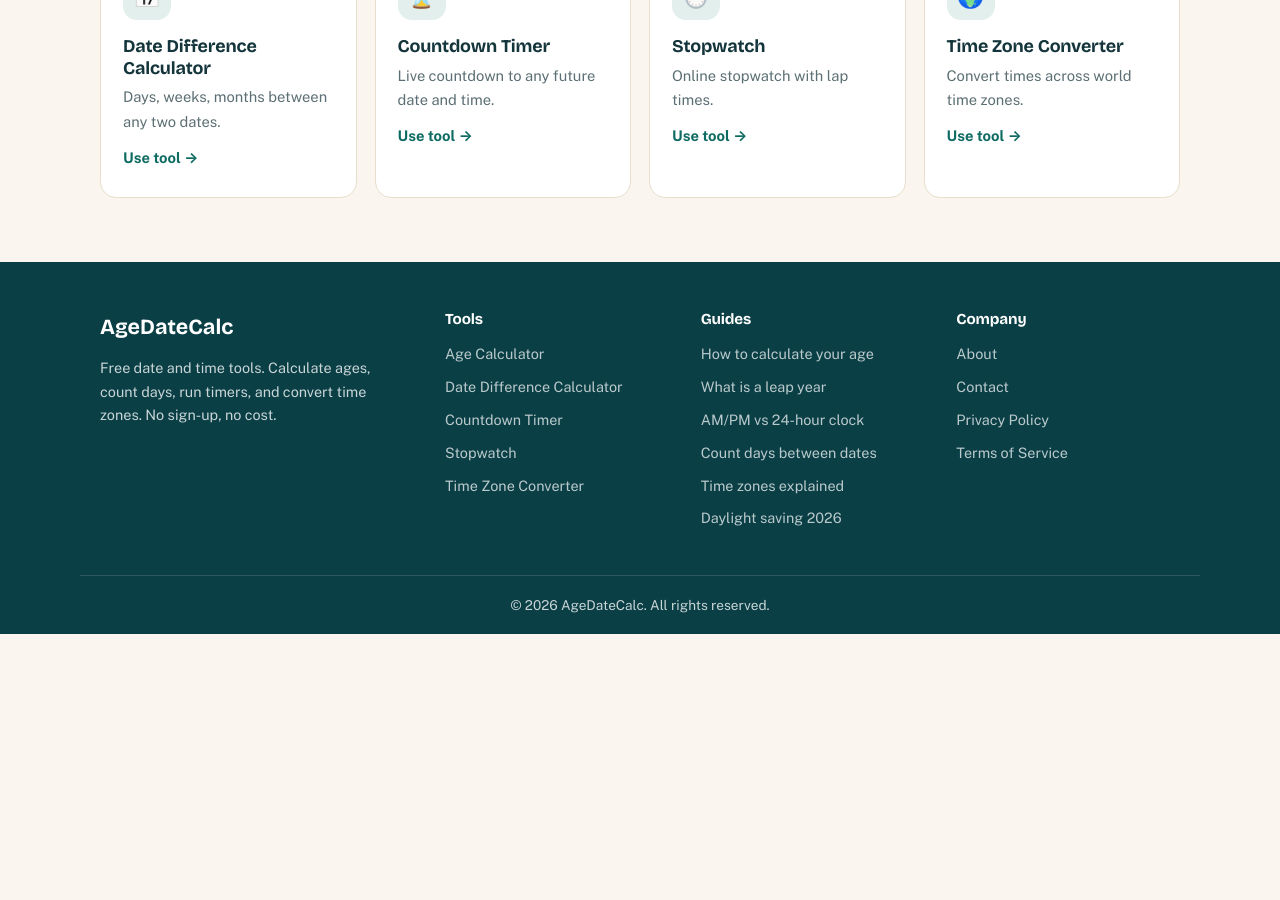
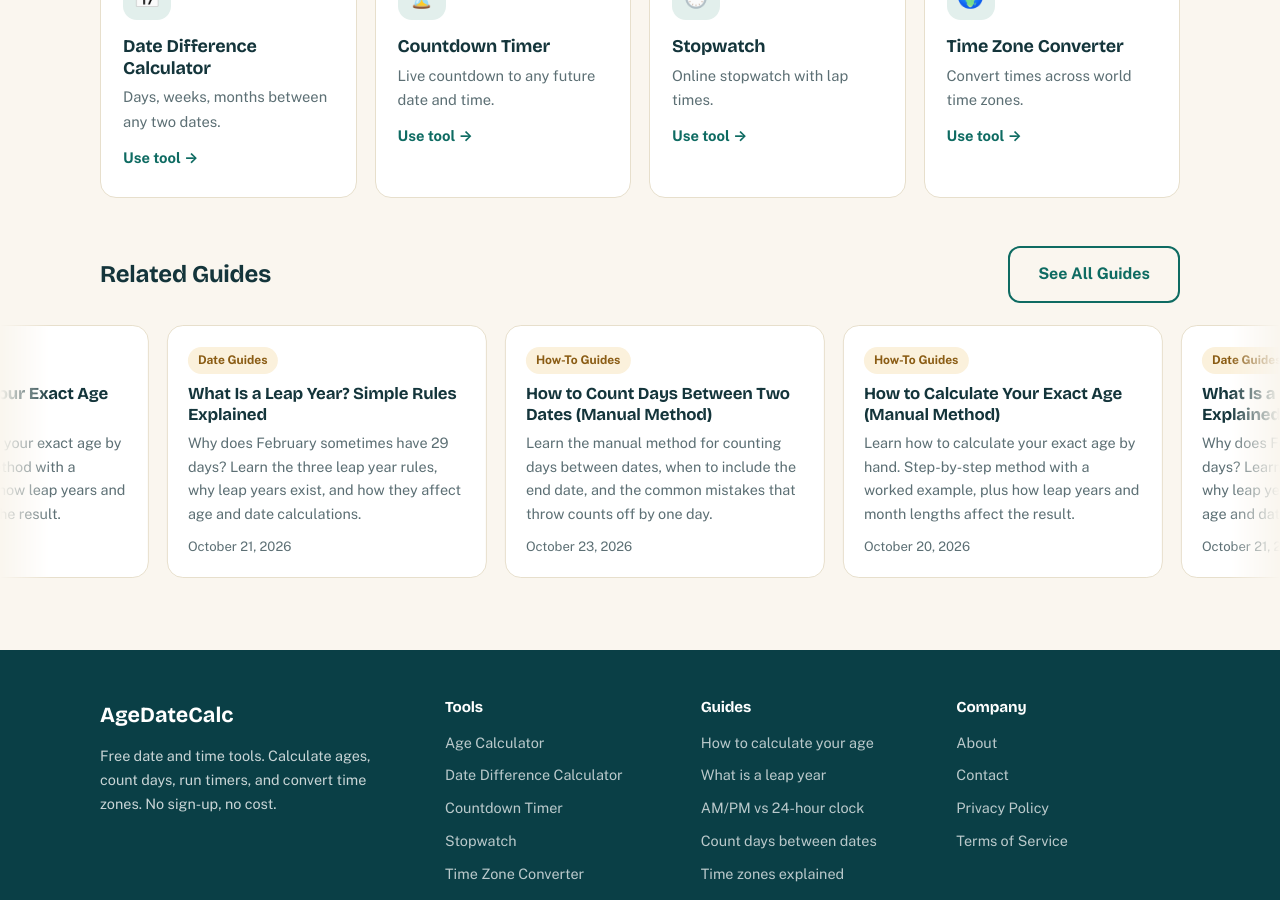
Before and after one commit to zaidmeo09-dhangal/agedatecalc, a Jekyll site: the page built from age-calculator.md, in a window 1280 px wide and 900 px high, scrolled down 4202 px. Built offline with Jekyll 4.4.1, drawn with Linux system fonts in a browser that asks for light colours; before the commit the page ends 4836 px from its top, so only the background shows below that.

Commit message:
Related Guides auto-scrolling strip on all tool pages

```diff
--- a/age-calculator.md
+++ b/age-calculator.md
@@ -95,6 +95,10 @@
       }
     ]
   }
+related_posts:
+  - /blog/how-to-calculate-age/
+  - /blog/what-is-a-leap-year/
+  - /blog/how-to-count-days-between-dates/
 ---
 
 <section class="hero" style="padding:48px 0 24px">
@@ -366,3 +370,5 @@
   }catch(e){}
 })();
 </script>
+
+{% include related-guides.html %}
```
